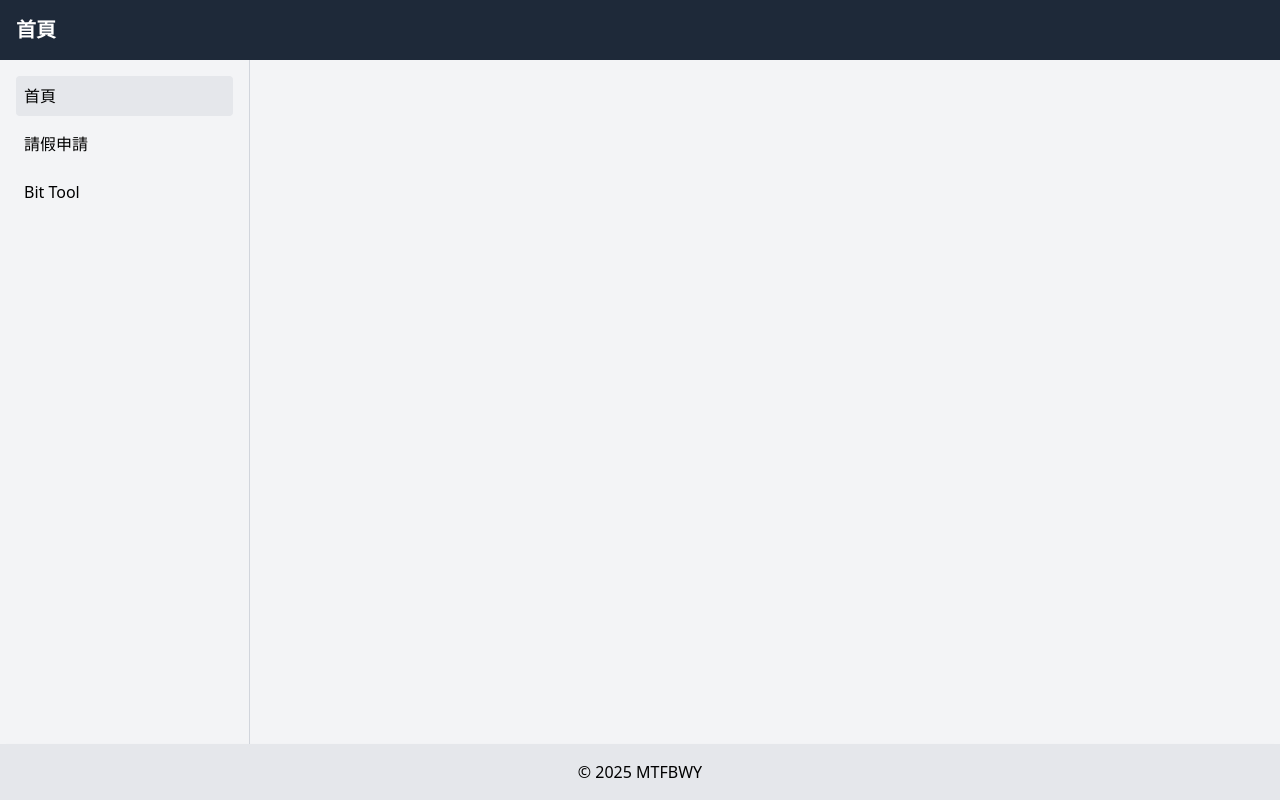
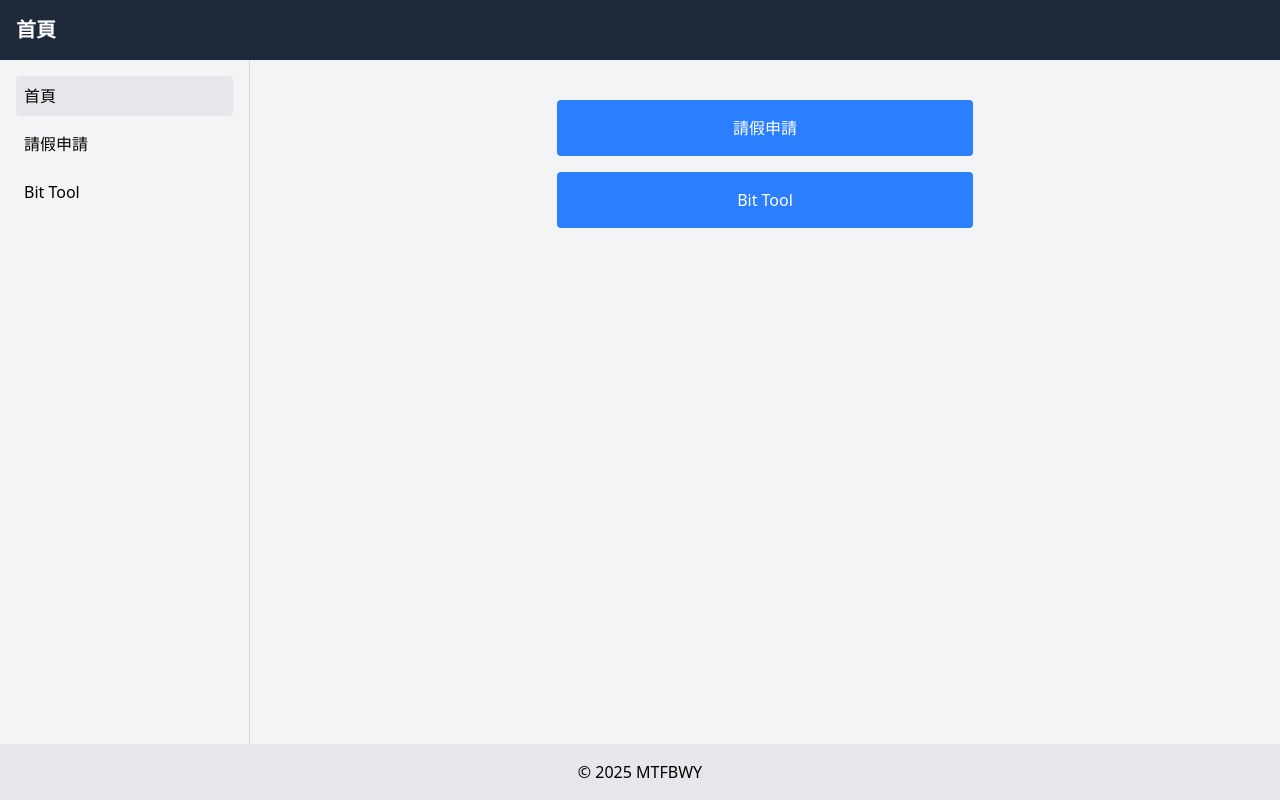
Before and after one commit to seanmars/i-dont-want-work-today, a Vue app: page / in a window 1280 px wide. Built offline with nearby package versions, Linux system fonts and the light colour scheme.

Commit message:
feat: add link in home page

```diff
--- a/src/pages/Home.vue
+++ b/src/pages/Home.vue
@@ -1,5 +1,12 @@
 <template>
-  <div></div>
+  <div class="flex flex-col gap-4 p-4 max-w-md mx-auto">
+    <router-link to="/leave" class="p-4 bg-blue-500 text-white rounded hover:bg-blue-600 text-center">
+      請假申請
+    </router-link>
+    <router-link to="/bit-tool" class="p-4 bg-blue-500 text-white rounded hover:bg-blue-600 text-center">
+      Bit Tool
+    </router-link>
+  </div>
 </template>
 
 <script setup lang="ts">
```
Also changed, not shown: 10 other files (tests, documents, lock files or other folders).
